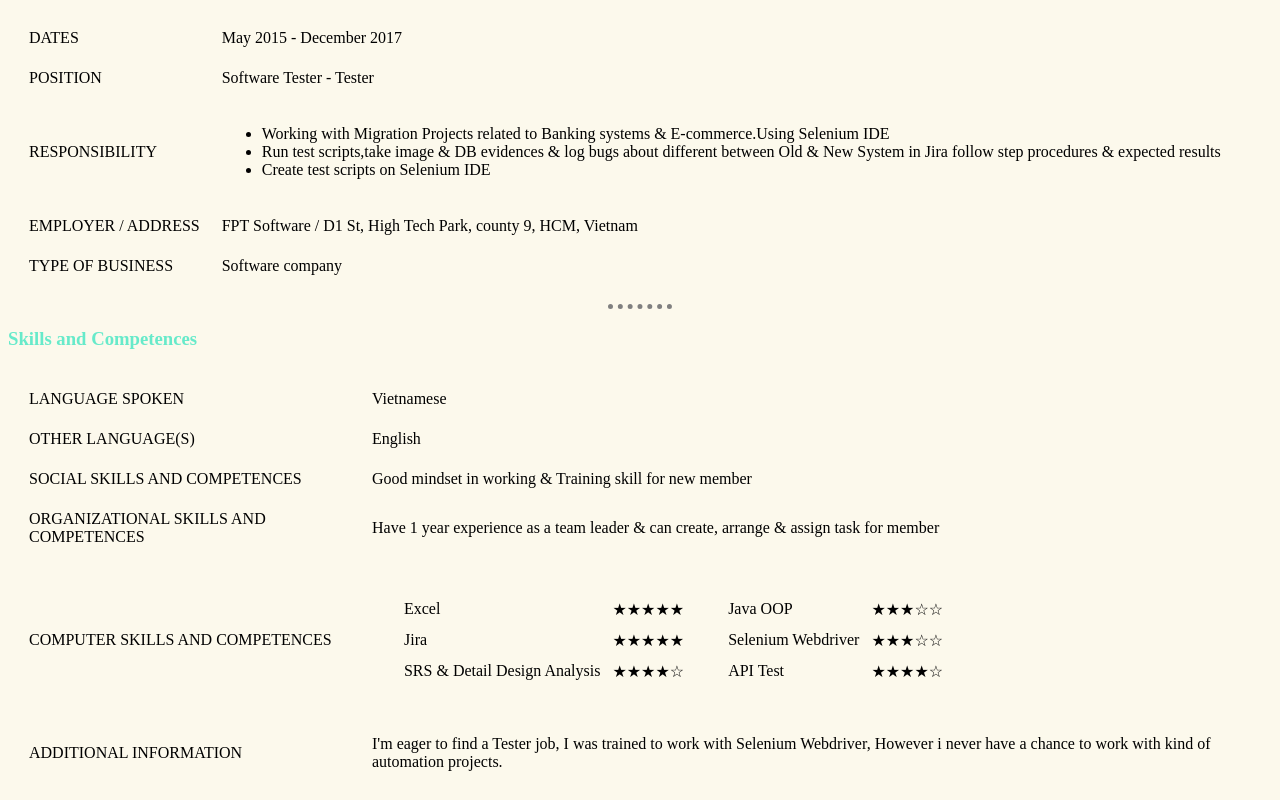
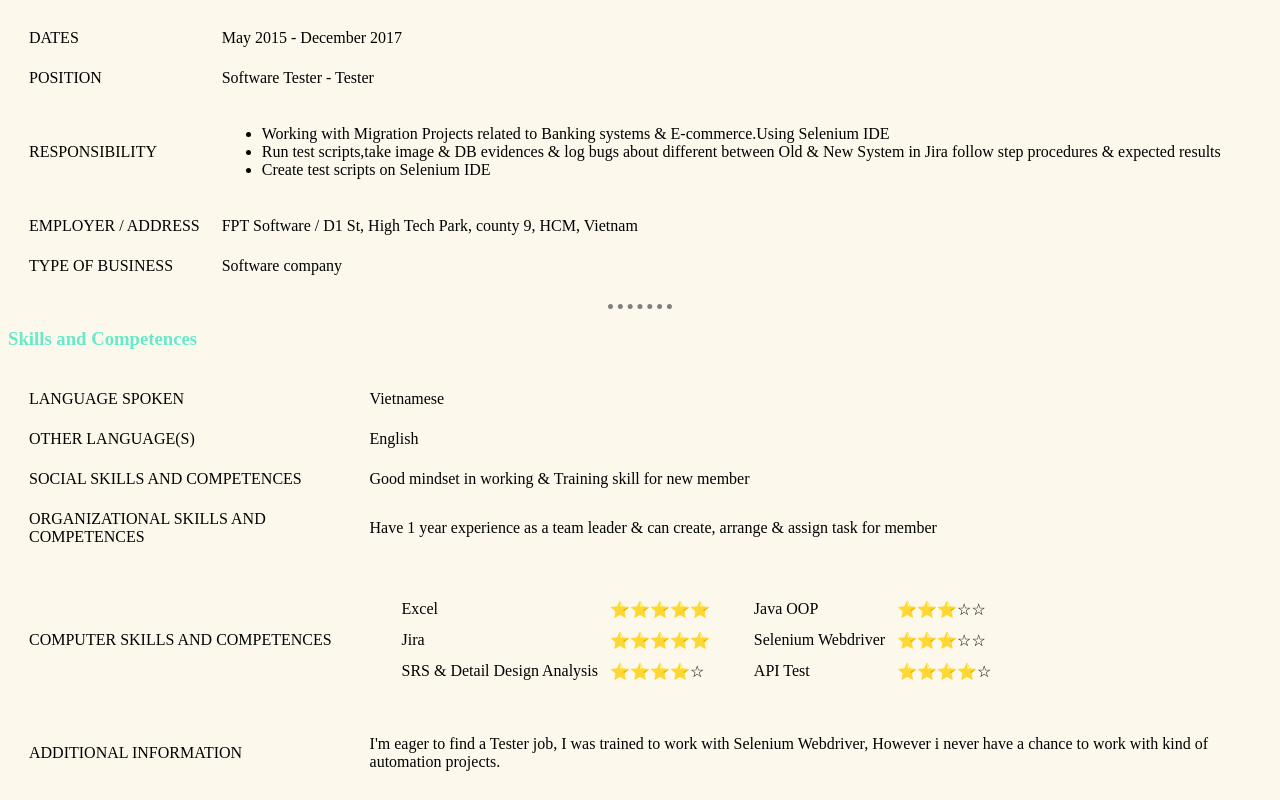
Before and after one commit to ongminhtru/cv, a plain HTML site: page index.html in a window 1280 px wide. Shown: the part 1185-1985 px from the top of the page. Drawn offline with Linux system fonts and the light colour scheme.

Commit message:
Add files via upload

```diff
--- a/index.html
+++ b/index.html
@@ -142,15 +142,15 @@
               <table cellspacing=10>
                 <tr>
                   <td>Excel</td>
-                  <td>★★★★★</td>
+                  <td>⭐️⭐️⭐️⭐️⭐️</td>
                 </tr>
                 <tr>
                   <td>Jira</td>
-                  <td>★★★★★</td>
+                  <td>⭐️⭐️⭐️⭐️⭐️</td>
                 </tr>
                 <tr>
                   <td>SRS & Detail Design Analysis</td>
-                  <td>★★★★☆</td>
+                  <td>⭐️⭐️⭐️⭐️☆</td>
                 </tr>
               </table>
             </td>
@@ -158,15 +158,15 @@
               <table cellspacing=10>
                 <tr>
                   <td>Java OOP</td>
-                  <td>★★★☆☆</td>
+                  <td>⭐️⭐️⭐️☆☆</td>
                 </tr>
                 <tr>
                   <td>Selenium Webdriver</td>
-                  <td>★★★☆☆</td>
+                  <td>⭐️⭐️⭐️☆☆</td>
                 </tr>
                 <tr>
                   <td>API Test</td>
-                  <td>★★★★☆</td>
+                  <td>⭐️⭐️⭐️⭐️☆</td>
                 </tr>
               </table>
             </td>
```
